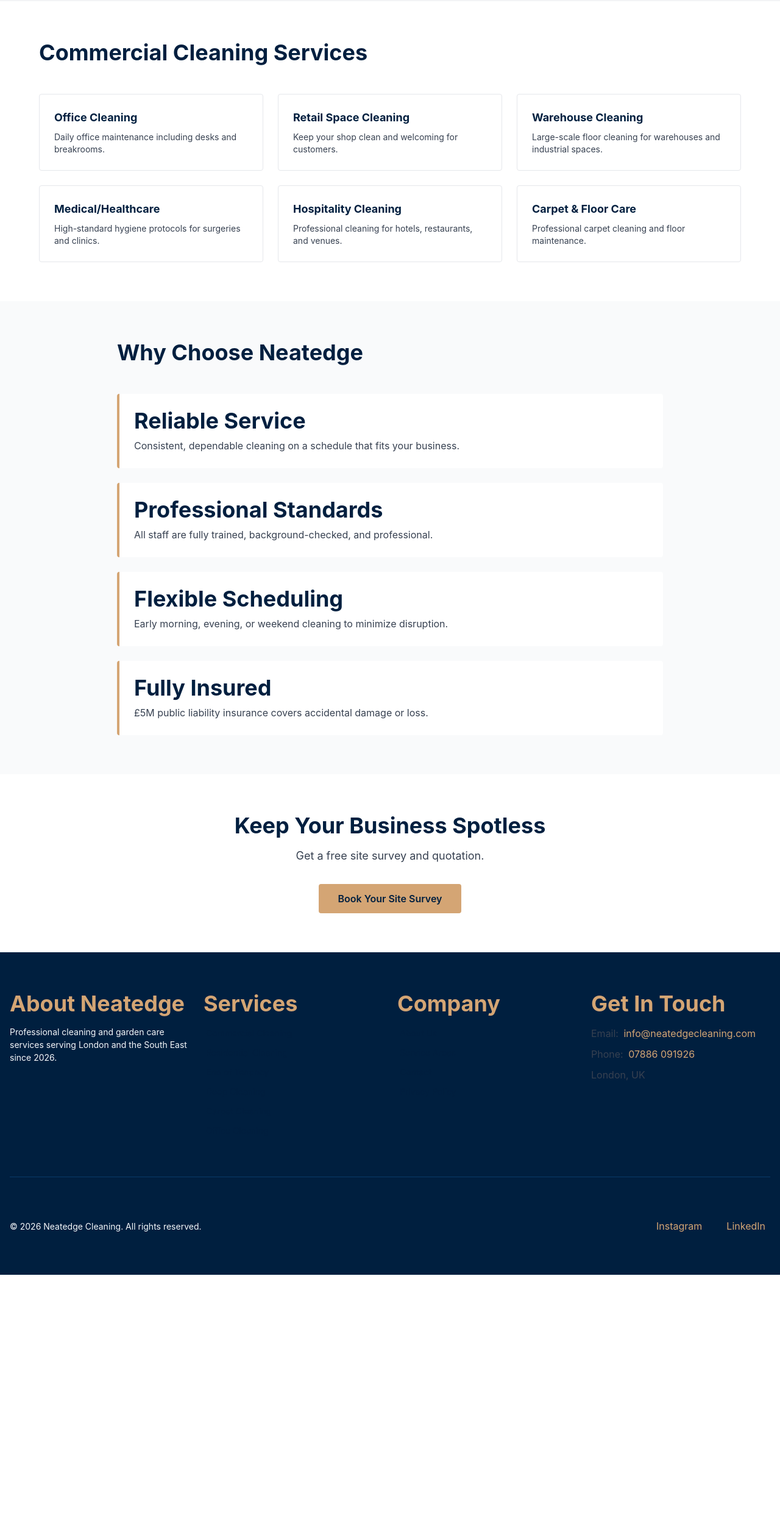
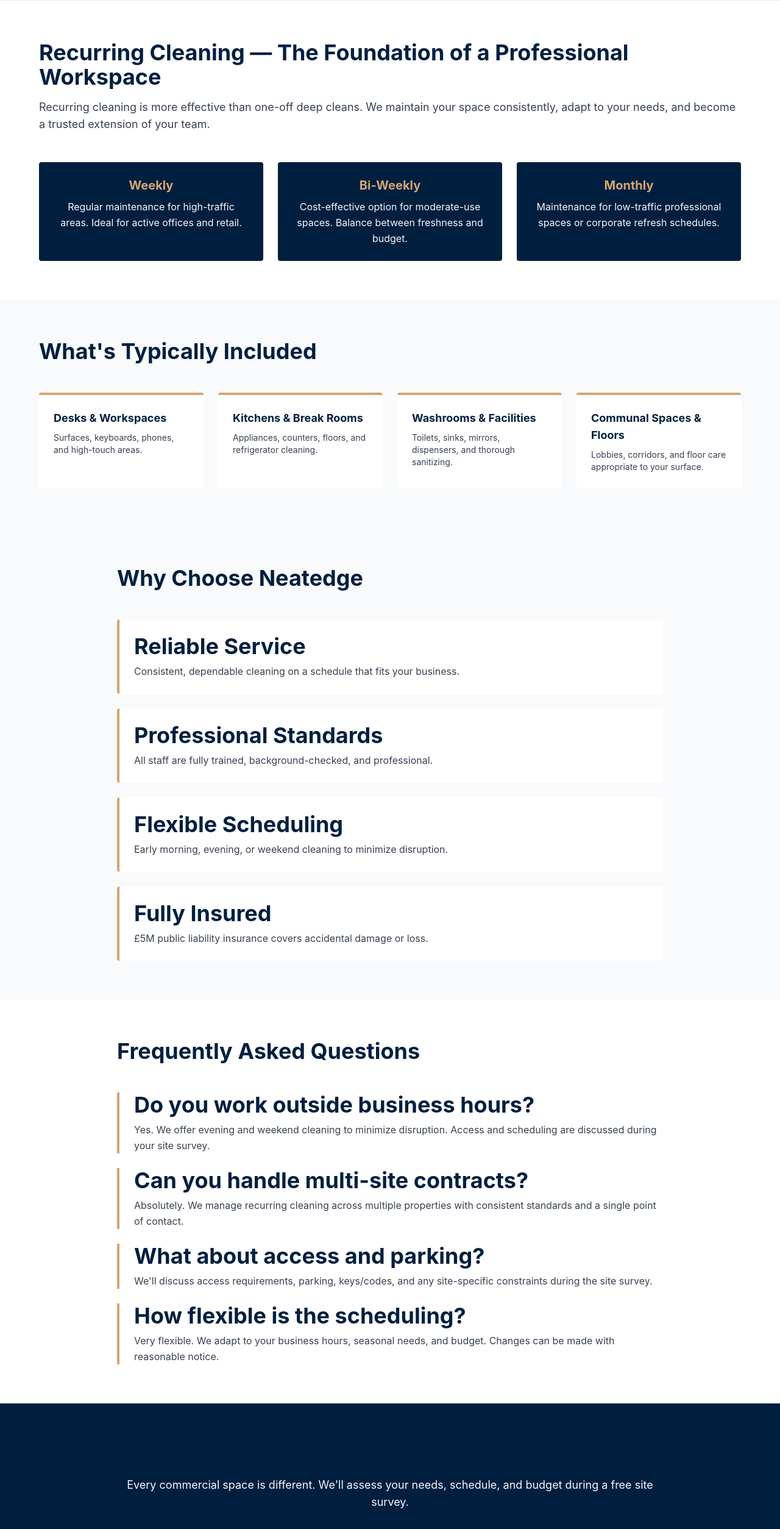
Before and after one commit to sulcarineanamodu/neatedge-v3, a Next.js app: page /commercial in a window 1280 px wide. Shown: the part 988-3496 px from the top of the page at 61% size. Before the commit the page ends 3079 px from the top, so only its background shows below. Built offline with nearby package versions, Linux system fonts and the light colour scheme.

Commit message:
Enhance: Commercial, Residential, Property Professionals

```diff
--- a/src/app/commercial/page.tsx
+++ b/src/app/commercial/page.tsx
@@ -50,19 +50,36 @@
 
       <section className="py-16 px-4">
         <div className="max-w-6xl mx-auto">
-          <h2 className="text-4xl font-bold text-[#001F3F] mb-12">Commercial Cleaning Services</h2>
+          <h2 className="text-4xl font-bold text-[#001F3F] mb-4 font-cinzel">Recurring Cleaning — The Foundation of a Professional Workspace</h2>
+          <p className="text-lg text-gray-700 mb-12">Recurring cleaning is more effective than one-off deep cleans. We maintain your space consistently, adapt to your needs, and become a trusted extension of your team.</p>
           <div className="grid md:grid-cols-3 gap-6">
             {[
-              { title: "Office Cleaning", desc: "Daily office maintenance including desks and breakrooms." },
-              { title: "Retail Space Cleaning", desc: "Keep your shop clean and welcoming for customers." },
-              { title: "Warehouse Cleaning", desc: "Large-scale floor cleaning for warehouses and industrial spaces." },
-              { title: "Medical/Healthcare", desc: "High-standard hygiene protocols for surgeries and clinics." },
-              { title: "Hospitality Cleaning", desc: "Professional cleaning for hotels, restaurants, and venues." },
-              { title: "Carpet & Floor Care", desc: "Professional carpet cleaning and floor maintenance." },
-            ].map((service) => (
-              <div key={service.title} className="bg-white p-6 rounded border border-gray-200 hover:shadow-lg">
-                <h3 className="font-bold text-[#001F3F] mb-2 text-lg">{service.title}</h3>
-                <p className="text-gray-700 text-sm">{service.desc}</p>
+              { title: "Weekly", desc: "Regular maintenance for high-traffic areas. Ideal for active offices and retail." },
+              { title: "Bi-Weekly", desc: "Cost-effective option for moderate-use spaces. Balance between freshness and budget." },
+              { title: "Monthly", desc: "Maintenance for low-traffic professional spaces or corporate refresh schedules." },
+            ].map((option) => (
+              <div key={option.title} className="bg-brand-navy text-white p-6 rounded text-center">
+                <h3 className="font-bold text-brand-gold mb-2 text-xl">{option.title}</h3>
+                <p className="text-grey-light">{option.desc}</p>
+              </div>
+            ))}
+          </div>
+        </div>
+      </section>
+
+      <section className="bg-gray-50 py-16 px-4">
+        <div className="max-w-6xl mx-auto">
+          <h2 className="text-4xl font-bold text-[#001F3F] mb-12 font-cinzel">What's Typically Included</h2>
+          <div className="grid md:grid-cols-4 gap-6">
+            {[
+              { title: "Desks & Workspaces", desc: "Surfaces, keyboards, phones, and high-touch areas." },
+              { title: "Kitchens & Break Rooms", desc: "Appliances, counters, floors, and refrigerator cleaning." },
+              { title: "Washrooms & Facilities", desc: "Toilets, sinks, mirrors, dispensers, and thorough sanitizing." },
+              { title: "Communal Spaces & Floors", desc: "Lobbies, corridors, and floor care appropriate to your surface." },
+            ].map((item) => (
+              <div key={item.title} className="bg-white p-6 rounded border-t-4 border-brand-gold">
+                <h3 className="font-bold text-[#001F3F] mb-2 text-lg">{item.title}</h3>
+                <p className="text-gray-700 text-sm">{item.desc}</p>
               </div>
             ))}
           </div>
@@ -89,10 +106,32 @@
       </section>
 
       <section className="py-16 px-4">
+        <div className="max-w-4xl mx-auto">
+          <h2 className="text-4xl font-bold text-[#001F3F] mb-12 font-cinzel">Frequently Asked Questions</h2>
+          <div className="space-y-6">
+            {[
+              { q: "Do you work outside business hours?", a: "Yes. We offer evening and weekend cleaning to minimize disruption. Access and scheduling are discussed during your site survey." },
+              { q: "Can you handle multi-site contracts?", a: "Absolutely. We manage recurring cleaning across multiple properties with consistent standards and a single point of contact." },
+              { q: "What about access and parking?", a: "We'll discuss access requirements, parking, keys/codes, and any site-specific constraints during the site survey." },
+              { q: "How flexible is the scheduling?", a: "Very flexible. We adapt to your business hours, seasonal needs, and budget. Changes can be made with reasonable notice." },
+            ].map((item, idx) => (
+              <div key={idx} className="border-l-4 border-brand-gold pl-6">
+                <h3 className="font-bold text-[#001F3F] mb-2">{item.q}</h3>
+                <p className="text-gray-700">{item.a}</p>
+              </div>
+            ))}
+          </div>
+        </div>
+      </section>
+
+      <section className="bg-brand-navy text-white py-16 px-4">
         <div className="max-w-4xl mx-auto text-center">
-          <h2 className="text-4xl font-bold text-[#001F3F] mb-4">Keep Your Business Spotless</h2>
-          <p className="text-lg text-gray-700 mb-8">Get a free site survey and quotation.</p>
-          <a href="/contact?enquiry=commercial-survey" className="inline-block bg-[#D4A574] text-[#001F3F] font-semibold px-8 py-3 rounded hover:bg-yellow-600">Book Your Site Survey</a>
+          <h2 className="text-4xl font-bold mb-4 font-cinzel">Ready to Simplify Your Office Cleaning?</h2>
+          <p className="text-lg text-grey-light mb-8">Every commercial space is different. We'll assess your needs, schedule, and budget during a free site survey.</p>
+          <div className="flex flex-col sm:flex-row gap-4 justify-center">
+            <a href="/contact?enquiry=commercial-survey" className="inline-block bg-brand-gold text-brand-navy font-semibold px-8 py-3 rounded hover:bg-yellow-400 transition-colors">Book Your Site Survey</a>
+            <a href="tel:07886091926" className="inline-block border-2 border-brand-gold text-brand-gold font-semibold px-8 py-3 rounded hover:bg-brand-gold hover:text-brand-navy transition-colors">Call 07886 091926</a>
+          </div>
         </div>
       </section>
 
--- a/src/app/property-professionals/page.tsx
+++ b/src/app/property-professionals/page.tsx
@@ -50,23 +50,43 @@
 
       <section className="py-16 px-4">
         <div className="max-w-6xl mx-auto">
-          <h2 className="text-4xl font-bold text-[#001F3F] mb-12">Solutions for Property Professionals</h2>
+          <h2 className="text-4xl font-bold text-[#001F3F] mb-12 font-cinzel">Tailored Solutions by Role</h2>
           <div className="grid md:grid-cols-3 gap-8">
             {[
-              { title: "Estate Agents", items: ["Rapid turnaround between viewings", "Deep clean before photos", "Post-exchange sanitisation"] },
-              { title: "Letting Agents", items: ["End of tenancy cleaning", "Move-in refreshes", "Damage documentation"] },
-              { title: "Landlords & Airbnb", items: ["Fast turnover between guests", "Weekly maintenance cleans", "Guest satisfaction guaranteed"] },
+              { title: "Estate Agents", items: ["Deep clean before property photography", "Rapid turnaround between viewings", "Post-exchange professional refresh"] },
+              { title: "Letting Agents & Landlords", items: ["End-of-tenancy deep clean for inspections", "Move-in refresh for new tenants", "Portfolio management across multiple properties"] },
+              { title: "Airbnb & Serviced Accommodation", items: ["Quick-turnaround between-guest cleaning", "Weekly maintenance for active properties", "Communication and flexibility for guest satisfaction"] },
             ].map((solution) => (
-              <div key={solution.title} className="bg-blue-50 p-8 rounded-lg border border-blue-200">
-                <h3 className="text-2xl font-bold text-[#001F3F] mb-4">{solution.title}</h3>
+              <div key={solution.title} className="bg-brand-navy text-white p-8 rounded">
+                <h3 className="text-2xl font-bold text-brand-gold mb-4">{solution.title}</h3>
                 <ul className="space-y-2">
                   {solution.items.map((item) => (
-                    <li key={item} className="flex items-start gap-2 text-gray-700">
-                      <span className="text-[#D4A574] font-bold">✓</span>
+                    <li key={item} className="flex items-start gap-2 text-grey-light">
+                      <span className="text-brand-gold font-bold">✓</span>
                       <span>{item}</span>
                     </li>
                   ))}
                 </ul>
+              </div>
+            ))}
+          </div>
+        </div>
+      </section>
+
+      <section className="py-16 px-4">
+        <div className="max-w-4xl mx-auto">
+          <h2 className="text-4xl font-bold text-[#001F3F] mb-12 font-cinzel">Common Questions</h2>
+          <div className="space-y-6">
+            {[
+              { q: "How quickly can you do turnaround cleaning?", a: "We offer 24-48 hour turnaround for most bookings. Urgent requests discussed on a case-by-case basis." },
+              { q: "Do you provide documentation (photos, checklists)?", a: "Yes. We document cleaning work with photos and checklists for your records and tenant disputes." },
+              { q: "Can you handle multiple properties?", a: "Absolutely. We manage portfolios across multiple sites with consistent standards and single point of contact." },
+              { q: "What about specialist cleaning?", a: "Carpet, oven, and window cleaning available. Discuss needs during consultation for accurate quoting." },
+              { q: "Do you work weekends?", a: "Yes. Weekend and evening slots available for turnaround cleaning between tenancies." },
+            ].map((item, idx) => (
+              <div key={idx} className="border-l-4 border-brand-gold pl-6">
+                <h3 className="font-bold text-[#001F3F] mb-2">{item.q}</h3>
+                <p className="text-gray-700">{item.a}</p>
               </div>
             ))}
           </div>
@@ -95,11 +115,15 @@
         </div>
       </section>
 
-      <section className="py-16 px-4">
+      <section className="bg-brand-navy text-white py-16 px-4">
         <div className="max-w-4xl mx-auto text-center">
-          <h2 className="text-4xl font-bold text-[#001F3F] mb-4">Partner With a Cleaning Service You Can Trust</h2>
+          <h2 className="text-4xl font-bold mb-4 font-cinzel">Ready to Simplify Property Cleaning?</h2>
           <p className="text-lg text-gray-700 mb-8">Let's discuss how Neatedge can support your portfolio.</p>
-          <a href="/contact?enquiry=property-partnership" className="inline-block bg-[#D4A574] text-[#001F3F] font-semibold px-8 py-3 rounded hover:bg-yellow-600">Discuss a Partnership</a>
+          <p className="text-lg text-grey-light mb-8">Let's discuss how we can support your property management portfolio.</p>
+          <div className="flex flex-col sm:flex-row gap-4 justify-center">
+            <a href="/contact?enquiry=property-partnership" className="inline-block bg-brand-gold text-brand-navy font-semibold px-8 py-3 rounded hover:bg-yellow-400 transition-colors">Schedule a Consultation</a>
+            <a href="tel:07886091926" className="inline-block border-2 border-brand-gold text-brand-gold font-semibold px-8 py-3 rounded hover:bg-brand-gold hover:text-brand-navy transition-colors">Call 07886 091926</a>
+          </div>
         </div>
       </section>
 
--- a/src/app/residential/page.tsx
+++ b/src/app/residential/page.tsx
@@ -53,19 +53,17 @@
       {/* Services */}
       <section className="py-16 px-4">
         <div className="max-w-6xl mx-auto">
-          <h2 className="text-4xl font-bold text-[#001F3F] mb-12">Our Residential Services</h2>
+          <h2 className="text-4xl font-bold text-[#001F3F] mb-4 font-cinzel">A Clean Home Without the Effort</h2>
+          <p className="text-lg text-gray-700 mb-12">Choose the frequency that works for you. We handle everything so you can enjoy your space.</p>
           <div className="grid md:grid-cols-3 gap-6">
             {[
-              { title: "Weekly Cleaning", desc: "Regular maintenance to keep your home fresh and tidy every week." },
-              { title: "Fortnightly Service", desc: "Scheduled every two weeks for consistent cleanliness without the cost." },
-              { title: "Monthly Deep Clean", desc: "Thorough cleaning with attention to detail and hard-to-reach areas." },
-              { title: "One-Off Blitzes", desc: "Deep clean your home before a special occasion or after moving in." },
-              { title: "Post-Builders Clean", desc: "Heavy-duty cleaning after construction or renovation work." },
-              { title: "End of Tenancy", desc: "Professional clean to help you recover your deposit." },
+              { title: "Regular Cleaning", desc: "Weekly or bi-weekly maintenance. The easiest way to keep your home consistently clean." },
+              { title: "Deep Cleaning", desc: "Thorough one-off clean for every corner, detail, and hard-to-reach area." },
+              { title: "Refresh Cleans", desc: "Move-in, move-out, post-renovation, or special occasion cleaning." },
             ].map((service) => (
-              <div key={service.title} className="bg-white p-6 rounded border border-gray-200 hover:shadow-lg">
-                <h3 className="font-bold text-[#001F3F] mb-2 text-lg">{service.title}</h3>
-                <p className="text-gray-700 text-sm">{service.desc}</p>
+              <div key={service.title} className="bg-brand-navy text-white p-6 rounded">
+                <h3 className="font-bold text-brand-gold mb-2 text-lg">{service.title}</h3>
+                <p className="text-grey-light">{service.desc}</p>
               </div>
             ))}
           </div>
@@ -104,12 +102,36 @@
         </div>
       </section>
 
+      {/* FAQ */}
+      <section className="py-16 px-4">
+        <div className="max-w-4xl mx-auto">
+          <h2 className="text-4xl font-bold text-[#001F3F] mb-12 font-cinzel">Questions About Home Cleaning</h2>
+          <div className="space-y-6">
+            {[
+              { q: "How often should I get my home cleaned?", a: "It depends on your home and lifestyle. Weekly or bi-weekly is most common. We can help you find the right rhythm." },
+              { q: "Do you provide cleaning supplies?", a: "Yes. We bring our own eco-friendly supplies. If you prefer specific products, just let us know." },
+              { q: "Can I meet my cleaner before they start?", a: "Absolutely. We arrange an introductory meeting so you can discuss preferences and build trust." },
+              { q: "What if I'm not happy with a clean?", a: "We care about quality. Let us know, and we'll address any concerns and make it right." },
+              { q: "How do you handle access to my home?", a: "We can use your keys, arrange a meet-time, or discuss secure access options that work for you." },
+            ].map((item, idx) => (
+              <div key={idx} className="border-l-4 border-brand-gold pl-6">
+                <h3 className="font-bold text-[#001F3F] mb-2">{item.q}</h3>
+                <p className="text-gray-700">{item.a}</p>
+              </div>
+            ))}
+          </div>
+        </div>
+      </section>
+
       {/* CTA */}
-      <section className="bg-[#001F3F] text-white py-16 px-4">
+      <section className="bg-brand-navy text-white py-16 px-4">
         <div className="max-w-4xl mx-auto text-center">
-          <h2 className="text-4xl font-bold mb-4">Ready to Feel the Difference?</h2>
-          <p className="text-lg mb-8">Get a free, no-obligation quote from Neatedge today.</p>
-          <a href="/contact?enquiry=residential-estimate" className="inline-block bg-[#D4A574] text-[#001F3F] font-semibold px-8 py-3 rounded hover:bg-yellow-600">Book Your Free Estimate</a>
+          <h2 className="text-4xl font-bold mb-4 font-cinzel">Ready to Feel the Difference?</h2>
+          <p className="text-lg mb-8 text-grey-light">Get a free, no-obligation quote and meet your dedicated cleaner.</p>
+          <div className="flex flex-col sm:flex-row gap-4 justify-center">
+            <a href="/contact?enquiry=residential-estimate" className="inline-block bg-brand-gold text-brand-navy font-semibold px-8 py-3 rounded hover:bg-yellow-400 transition-colors">Book Your Free Estimate</a>
+            <a href="tel:07886091926" className="inline-block border-2 border-brand-gold text-brand-gold font-semibold px-8 py-3 rounded hover:bg-brand-gold hover:text-brand-navy transition-colors">Call 07886 091926</a>
+          </div>
         </div>
       </section>
 
```
